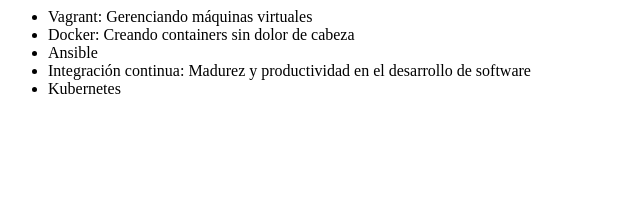
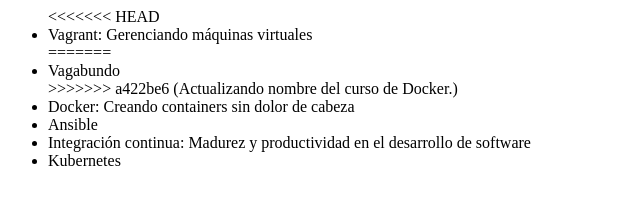
Before and after one commit to YeiAlb/Alura-Git, a plain HTML site: page index.html in a window 1280 px wide. Shown: the whole page, without its empty margins (0-640 px from the left). Drawn offline with Linux system fonts and the light colour scheme.

Commit message:
Creo que estoy en un ciclo.

```diff
--- a/index.html
+++ b/index.html
@@ -6,7 +6,11 @@
 </head>
 <cuerpo>
      <ul>
+<<<<<<< HEAD
          <li> Vagrant: Gerenciando máquinas virtuales </li>
+=======
+         <li> Vagabundo </li>
+>>>>>>> a422be6 (Actualizando nombre del curso de Docker.)
          <li> Docker: Creando containers sin dolor de cabeza </li>
          <li> Ansible </li>
          <li> Integración continua: Madurez y productividad en el desarrollo de software </li>
```
